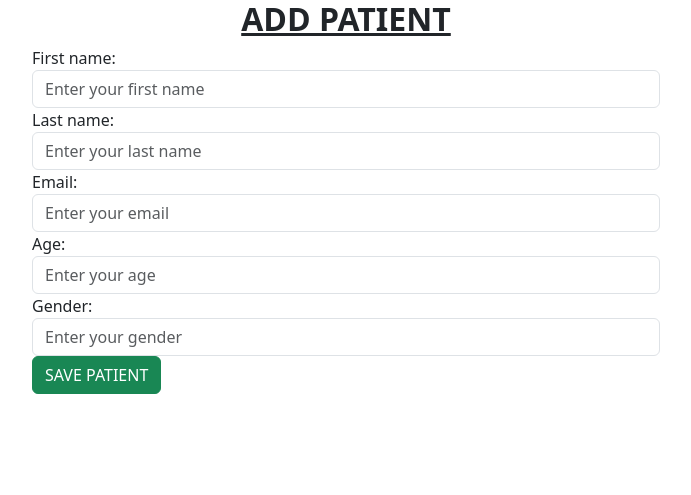
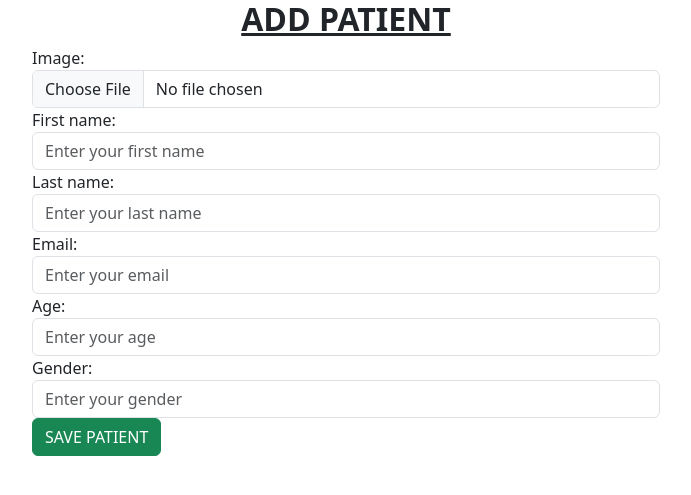
Before and after one commit to kiritu274/hospital, a Django app: page /patient/index/ in a window 1280 px wide. Shown: the top 495 px of the page, without its empty margins (294-985 px from the left). Run offline with Django 5.2, Linux system fonts and the light colour scheme.

Commit message:
d commit

```diff
--- a/hospital/settings.py
+++ b/hospital/settings.py
@@ -117,6 +117,11 @@ USE_TZ = True
 # https://docs.djangoproject.com/en/5.1/howto/static-files/
 
 STATIC_URL = 'static/'
+STATICFILES_DIRS = [
+    BASE_DIR / 'static',
+]
+MEDIA_URL = '/media/'
+MEDIA_ROOT = BASE_DIR / 'media'
 
 
 # Default primary key field type
--- a/hospital/urls.py
+++ b/hospital/urls.py
@@ -14,10 +14,12 @@ Including another URLconf
     1. Import the include() function: from django.urls import include, path
     2. Add a URL to urlpatterns:  path('blog/', include('blog.urls'))
 """
+from django.conf import settings
+from django.conf.urls.static import static
 from django.contrib import admin
 from django.urls import path,include
 
 urlpatterns = [
     path('admin/', admin.site.urls),
     path('patient/', include('patient.urls')),
-]
+] + static(settings.MEDIA_URL, document_root=settings.MEDIA_ROOT)
--- a/patient/forms.py
+++ b/patient/forms.py
@@ -15,6 +15,11 @@ class PatientForm(forms.ModelForm):
             'email': forms.EmailInput(attrs={'class': 'form-control', 'placeholder': 'Enter your email'}),
             'age': forms.NumberInput(attrs={'class': 'form-control', 'placeholder': 'Enter your age'}),
             'gender': forms.TextInput(attrs={'class': 'form-control', 'placeholder': 'Enter your gender'}),
+            'image': forms.ClearableFileInput(
+                attrs={'class': 'form-control',
+                       'accept': 'image/*',
+                       'title': 'Select an image'}
+            ),
         }
 
 class DiagnosisForm(forms.ModelForm):
--- a/patient/models.py
+++ b/patient/models.py
@@ -2,6 +2,7 @@ from django.db import models
 
 # Create your models here.
 class Patient(models.Model):
+    image = models.ImageField(upload_to='patient_images/',blank='True')
     first_name = models.CharField(max_length=20)
     last_name = models.CharField(max_length=20)
     email = models.EmailField()
--- a/patient/templates/base.html
+++ b/patient/templates/base.html
@@ -4,6 +4,7 @@
     <meta charset="UTF-8">
     <title>{% block title %}{% endblock %}</title>
     <link rel="stylesheet" href="https://cdn.jsdelivr.net/npm/bootstrap@5.3.3/dist/css/bootstrap.min.css">
+    <link rel="stylesheet" href="https://cdnjs.cloudflare.com/ajax/libs/font-awesome/6.7.2/css/all.min.css">
 </head>
 <body>
 {% block content %}
--- a/patient/templates/index.html
+++ b/patient/templates/index.html
@@ -7,7 +7,7 @@
     <div class="col-md-3"></div>
     <div class="col-md-6">
         <h2 style="text-align: center"><b><u>ADD PATIENT</u></b></h2>
-        <form action="" method="POST">
+        <form action="" method="POST" enctype="multipart/form-data">
     {% csrf_token %}
     {{ form }}
     <button type="submit" class="btn btn-success">SAVE PATIENT</button>
--- a/patient/views.py
+++ b/patient/views.py
@@ -11,7 +11,7 @@ from patient.models import Patient, Diagnosis
 # Create your views here.
 def index(request):
     if request.method == "POST":
-        form = PatientForm(request.POST)
+        form = PatientForm(request.POST,request.FILES)
         if form.is_valid():
             form.save()
             return redirect('index')
@@ -52,7 +52,7 @@ def diagnosislist(request):
 def updatepatient(request,id):
     patient = get_object_or_404(Patient, id=id)
     if request.method == "POST":
-        form = PatientForm(request.POST,instance= patient)
+        form = PatientForm(request.POST,request.FILES,instance= patient)
         if form.is_valid():
             form.save()
             return redirect('patientlist')
```
Also changed, not shown: patient/templates/patientlist.html (+9 -0 lines), db.sqlite3, media/patient_images/auto-2179220_1280.jpg (added), media/patient_images/hands-1797401_1280.jpg (added), patient/migrations/0004_patient_image.py (added), patient_images/child-2835430_1280.jpg (added).
